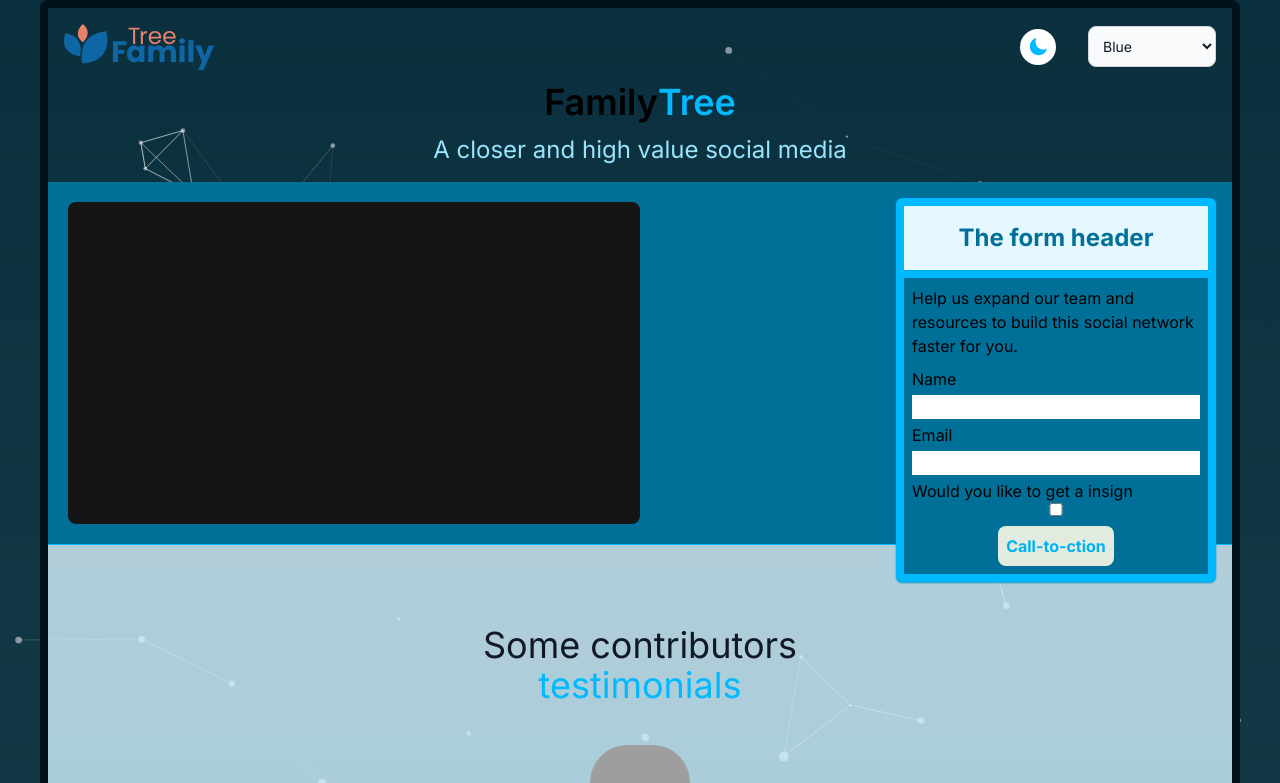
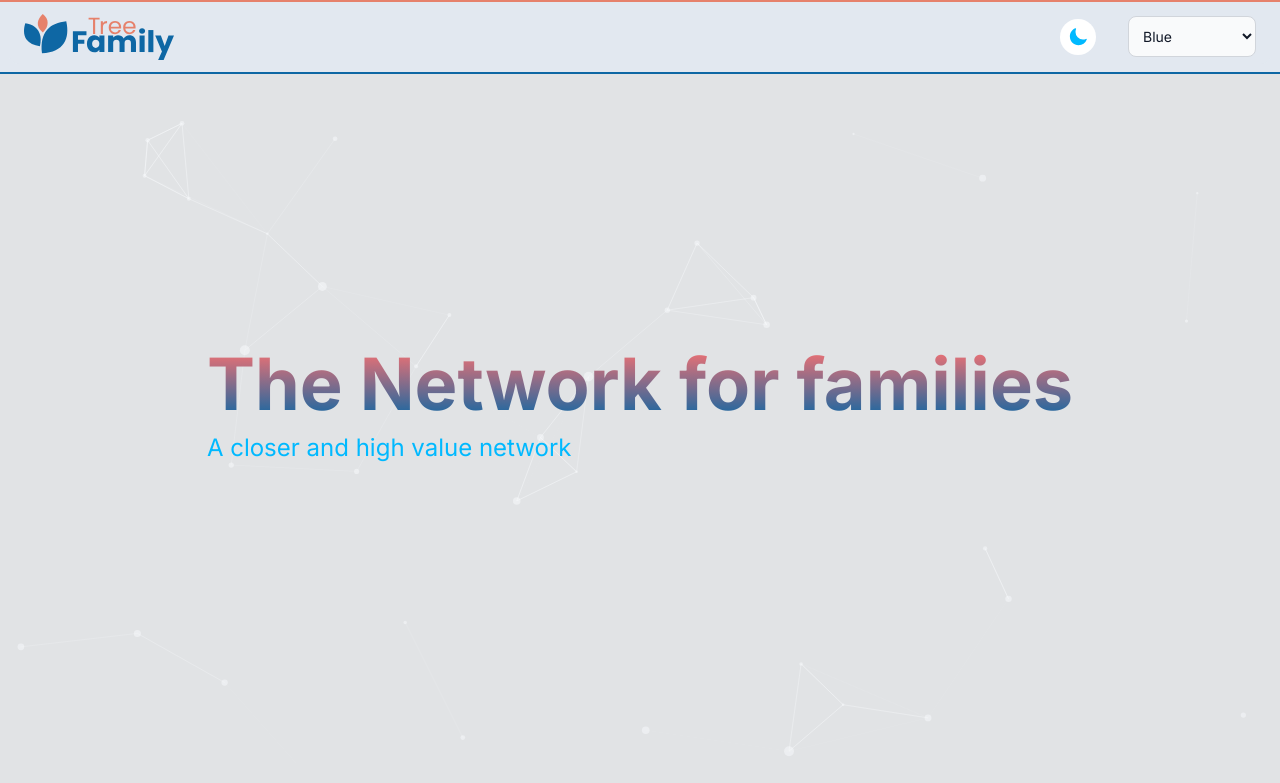
Before and after one commit to nardis9501/famdesc-landingpage, a Next.js app: page / in a window 1280 px wide. Shown: the top 783 px of the page. Built offline with nearby package versions, Linux system fonts and the light colour scheme; grey boxes are pictures that could not be loaded; what @midudev/tailwind-animations would draw is missing.

Commit message:
feat: change page design

```diff
--- a/components/Call-To-Action/Form.js
+++ b/components/Call-To-Action/Form.js
@@ -5,6 +5,7 @@ export default function Form(props) {
 
   return (
     <>
+      <div className="hidden">
         <aside
           className={`absolute right-0 mt-4 mr-4 flex flex-col items-center p-2 ${
             color === "blue"
@@ -59,6 +60,7 @@ export default function Form(props) {
             </button>
           </article>
         </aside>
+      </div>
     </>
   );
 }
--- a/components/Cover/Cover.js
+++ b/components/Cover/Cover.js
@@ -32,22 +32,14 @@ export default function Cover(props) {
   const options = useMemo(() => optionsParticles, []);
   if (init) {
     return (
-      <div
-        className={`fixed  dark:bg-gray-950 w-full h-full -z-50 mx-auto ${
-          color === "blue"
-            ? "bg-blue-800/50"
-            : color === "red"
-            ? "bg-red-700/30"
-            : ""
-        }`}
-      >
+      <>
         <Particles
           className="absolute  translate-z-0"
           id="tsparticles"
           particlesLoaded={particlesLoaded}
           options={options}
         />
-      </div>
+      </>
     );
   }
   return <></>;
--- /dev/null
+++ b/components/FrontCover/FrontCover.js
@@ -0,0 +1,23 @@
+import { useAppContext } from "@/app/providers";
+
+export default function FrontCover(props) {
+  const { color } = useAppContext();
+  return (
+    <>
+      <div className="w-full h-screen grid place-content-center">
+        <h1
+          className={`flex justify-center font-bold my-3 text-7xl text-transparent bg-clip-text bg-gradient-to-t from-bluePantone to-red-400`}
+        >
+          The Network for families
+        </h1>
+        <h2
+          className={`animate-fade-in text-2xl ${
+            color === "blue" && "text-blue-500"
+          } ${color === "red" && "text-red-500"}`}
+        >
+          A closer and high value network
+        </h2>
+      </div>
+    </>
+  );
+}
--- a/components/Header/Header.js
+++ b/components/Header/Header.js
@@ -16,8 +16,8 @@ export default function Header(props) {
         animate="show"
         exit={"hidden"}
       >
-        <header className="p-4">
-          <div className="flex flex-row justify-between items-center">
+        <header className="fixed z-30 w-full left-0 top-0 border-y-2 border-solid border-t-salmon  border-b-bluePantone  bg-slate-200 dark:bg-gray-900 p-2">
+          <div className="flex m-auto max-w-[1400px] justify-between items-center px-4 py-1 rounded-b-xl  bg-slate-200 dark:bg-gray-900">
             <div>
               <Image
                 className="hidden md:inline-block"
@@ -27,7 +27,7 @@ export default function Header(props) {
                 width={150}
                 height={150}
               />
-              <div className="md:hidden flex items-center justify-center bg-[#0e67a4] p-1 rounded-full">
+              <div className="md:hidden flex items-center justify-center bg-bluePborder-b-bluePantone p-1 rounded-full">
                 <Image
                   className=" shadow-md bg-white dark:bg-black p-1 w-9 h-9 rounded-full"
                   priority
@@ -54,26 +54,6 @@ export default function Header(props) {
               </div>
             </span>
           </div>
-
-          <div className="w-full grid place-content-center">
-            <h3 className={`flex justify-center font-semibold my-3 text-4xl`}>
-              Family
-              <span
-                className={`${color === "blue" && "text-blue-500"} ${
-                  color === "red" && "text-red-500"
-                }`}
-              >
-                Tree
-              </span>
-            </h3>
-            <h2
-              className={`animate-fade-in text-2xl ${
-                color === "blue" && "text-blue-200"
-              } ${color === "red" && "text-red-200"}`}
-            >
-              A closer and high value social media
-            </h2>
-          </div>
         </header>
       </motion.div>
     </>
--- a/components/Home/Home.js
+++ b/components/Home/Home.js
@@ -7,31 +7,19 @@ import { useAppContext } from "@/app/providers";
 import { fadeIn } from "@/utils/motionTransitions";
 import TestimonialsSlider from "../Testimonials/TestimonialsSlider";
 import FeatureCard from "../BenefitsList/FeatureCard";
+import FrontCover from "../FrontCover/FrontCover";
 export default function Home(props) {
   const { color } = useAppContext();
 
   return (
-    <>
+    <div className="absolute w-full z-10 bg-slate-50/90 dark:bg-gray-900/70">
       <div
-        className={`conteiner relative m-auto  md:max-w-[1200px] border-solid border-8 rounded-lg ${
-          color === "blue" &&
-          "border-blue-950 selection:bg-blue-300 selection:text-blue-900"
-        } ${
-          color === "red" &&
-          "border-red-950 selection:bg-red-300 selection:text-red-900"
-        }`}
+        className={`conteiner relative m-auto  md:max-w-[1200px]  rounded-lg selection:bg-salmon selection:text-bluePantone`}
       >
         <Header />
+        <FrontCover />
 
-        <div
-          className={`flex flex-col items-center w-full bg-gradient-to-b  ${
-            color === "blue" &&
-            "from-blue-50/80 to-blue-300/80 dark:from-blue-800/80 dark:to-blue-900/80"
-          } ${
-            color === "red" &&
-            "from-red-50/80 to-red-300/80 dark:from-red-800/80 dark:to-red-900/80"
-          }`}
-        >
+        <div className={`flex flex-col items-center w-full`}>
           <motion.div
             variants={fadeIn("up", 0.5)}
             initial="hidden"
@@ -43,18 +31,18 @@ export default function Home(props) {
             </div>
             <main>
               <section
-                className={`md:grid md:grid-cols-2 items-cente md:place-content-center p-1 md:p-5 border-solid border-b ${
-                  color === "blue" && "bg-blue-700 border-blue-500"
-                } ${color === "red" && "bg-red-700 border-red-500"}`}
+                className={`md:grid md:grid-cols-2 items-cente md:place-content-center p-1 md:p-8 ${
+                  color === "blue" && "bg-blue-500 shadow-sm shadow-blue-500"
+                } ${color === "red" && "bg-red-500"}`}
               >
-                <iframe
-                  className="w-full h-full aspect-video rounded-lg"
-                  src="/promo.mp4"
-                  frameborder="0"
-                ></iframe>
-                {/* <div className="flex items-center justify-center rounded-md bg-black p-10">
-                  4: Hero Shot Photo or Video
-                </div> */}
+                <div className="flex flex-col justify-center items-center">
+                  <iframe
+                    className="w-full h-full aspect-video rounded-lg"
+                    src="/promo.mp4"
+                    frameborder="0"
+                  ></iframe>
+                  <p className="p-2">Video of FamilyTree</p>
+                </div>
               </section>
               <TestimonialsSlider />
               <section
@@ -92,6 +80,6 @@ export default function Home(props) {
           </motion.div>
         </div>
       </div>
-    </>
+    </div>
   );
 }
--- a/tailwind.config.js
+++ b/tailwind.config.js
@@ -57,6 +57,9 @@ module.exports = {
           900: "#042F07",
           950: "#021704",
         },
+
+        salmon: "#e6816b",
+        bluePantone: "#0E67A4",
       },
     },
   },
```
Lines whose indentation alone changed are shown as unchanged.
